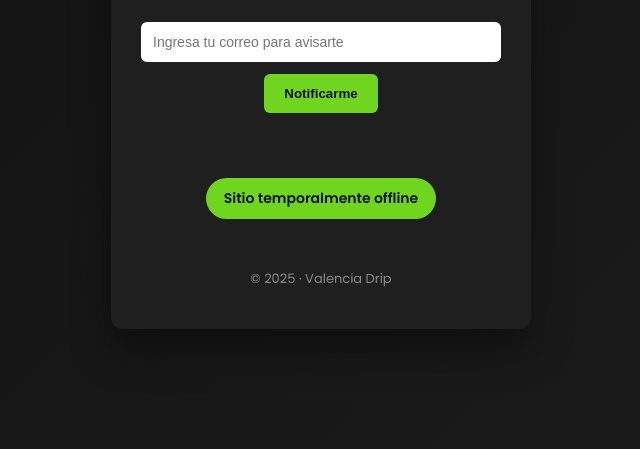
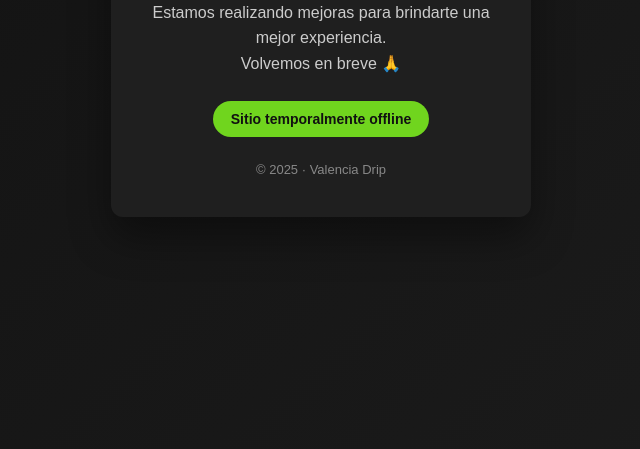
Before and after one commit to Jepuj21/valenciadrip, a plain HTML site: page index.html in a window 1280 px wide. Shown: the part 351-800 px from the top of the page, without its empty margins (319-959 px from the left). Drawn offline with Linux system fonts and the light colour scheme.

Commit message:
Simplify maintenance page layout
Removed unnecessary form and script for email notifications.

```diff
--- a/index.html
+++ b/index.html
@@ -4,7 +4,6 @@
   <meta charset="UTF-8">
   <title>Estamos en mantenimiento</title>
   <meta name="viewport" content="width=device-width, initial-scale=1.0">
-  <link href="https://fonts.googleapis.com/css2?family=Poppins:wght@400;600&display=swap" rel="stylesheet">
 
   <style>
     * {
@@ -17,11 +16,10 @@
       font-family: 'Poppins', Arial, sans-serif;
       background: linear-gradient(135deg, #111, #1c1c1c);
       color: #fff;
-      min-height: 100vh;
+      height: 100vh;
       display: flex;
       align-items: center;
       justify-content: center;
-      padding: 20px;
     }
 
     .maintenance-box {
@@ -30,17 +28,12 @@
       border-radius: 12px;
       text-align: center;
       max-width: 420px;
-      width: 100%;
+      width: 90%;
       box-shadow: 0 20px 40px rgba(0,0,0,0.4);
-      transition: transform 0.3s;
-    }
-
-    .maintenance-box:hover {
-      transform: translateY(-5px);
     }
 
     .maintenance-box h1 {
-      font-size: 32px;
+      font-size: 28px;
       margin-bottom: 15px;
       color: #f5f5f5;
     }
@@ -60,45 +53,6 @@
       font-weight: 600;
       border-radius: 50px;
       font-size: 14px;
-      margin-bottom: 25px;
-    }
-
-    form {
-      display: flex;
-      flex-direction: column;
-      align-items: center;
-      gap: 12px;
-      margin-bottom: 20px;
-    }
-
-    input[type="email"] {
-      padding: 12px;
-      width: 100%;
-      border-radius: 6px;
-      border: none;
-      outline: none;
-      font-size: 14px;
-    }
-
-    button {
-      padding: 12px 20px;
-      background: #70d51e;
-      color: #111;
-      border: none;
-      border-radius: 6px;
-      font-weight: 600;
-      cursor: pointer;
-      transition: background 0.3s;
-    }
-
-    button:hover {
-      background: #5cb816;
-    }
-
-    #msg {
-      font-size: 14px;
-      color: #70d51e;
-      min-height: 20px;
     }
 
     footer {
@@ -110,19 +64,14 @@
 </head>
 
 <body>
+
   <div class="maintenance-box">
     <h1>Estamos en mantenimiento</h1>
     <p>
-      Estamos realizando mejoras para brindarte una mejor experiencia.<br>
-      Vuelve pronto 🙏
+      Estamos realizando mejoras para brindarte una mejor experiencia.
+      <br>
+      Volvemos en breve 🙏
     </p>
-
-    <form id="form" onsubmit="submitForm(event)">
-      <input type="email" name="email" id="email" required placeholder="Ingresa tu correo para avisarte">
-      <button type="submit">Notificarme</button>
-    </form>
-
-    <p id="msg"></p>
 
     <div class="badge">Sitio temporalmente offline</div>
 
@@ -131,24 +80,5 @@
     </footer>
   </div>
 
-<script>
-function submitForm(e){
-  e.preventDefault();
-  const email = document.getElementById('email').value;
-  const url = "https://script.google.com/macros/s/AKfycbzeYZSVskeOweklTYHYm2m9BsTkQ1LvoQh8QdOjSEdj8cBD2zmVczBBw4iiQHD_zybi/exec"; // pega aquí tu Web App URL
-
-  fetch(url, {
-    method: "POST",
-    mode: "no-cors",
-    headers: {"Content-Type": "application/x-www-form-urlencoded"},
-    body: "email=" + encodeURIComponent(email)
-  }).then(() => {
-    document.getElementById('msg').innerText = "¡Gracias! Te avisaremos cuando volvamos online 😊";
-    document.getElementById('form').reset();
-  }).catch((err) => {
-    document.getElementById('msg').innerText = "Ocurrió un error, intenta de nuevo ❌";
-  });
-}
-</script>
 </body>
 </html>
```
